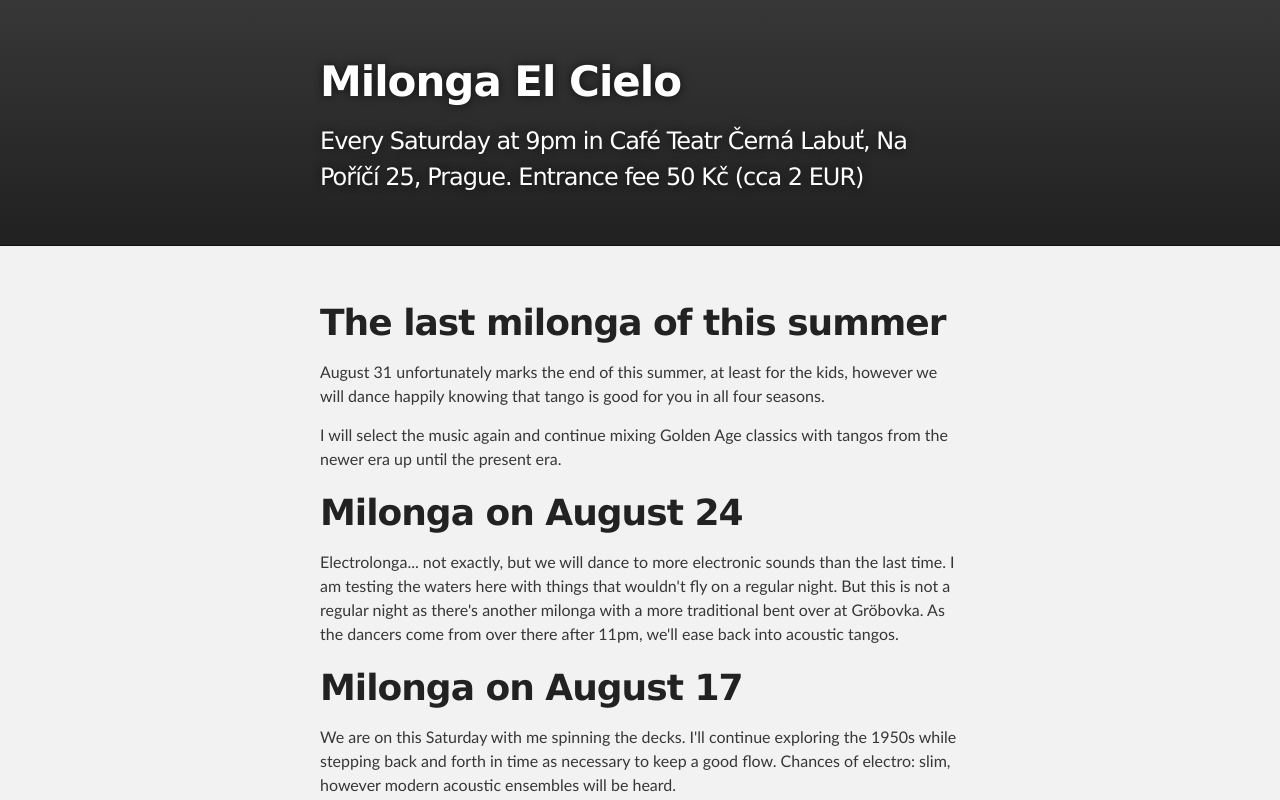
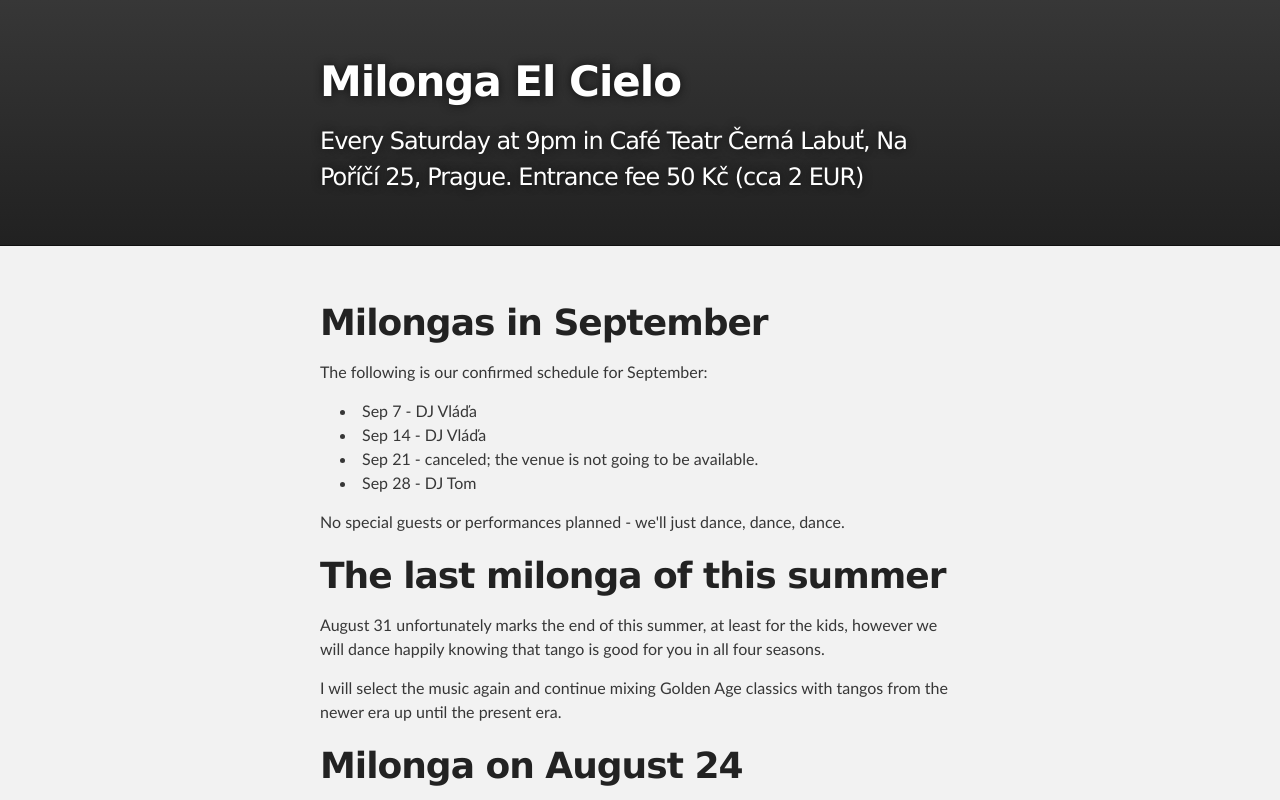
Before and after one commit to teekay/teekay.github.io, a plain HTML site: page index.html in a window 1280 px wide. Shown: the top 800 px of the page. Drawn offline with Linux system fonts and the light colour scheme.

Commit message:
Added info for September 7-28

```diff
--- a/index.html
+++ b/index.html
@@ -26,7 +26,17 @@
     <div id="main_content_wrap" class="outer">
       <section id="main_content" class="inner">
 
-      <h1><a name="upcoming"><span class="octicon octicon-link"></span></a>The last milonga of this summer</h1>
+      <h1><a name="upcoming"><span class="octicon octicon-link"></span></a>Milongas in September</h1>
+      <p>The following is our confirmed schedule for September:</p>
+      <ul>
+        <li>Sep 7 - DJ Vláďa</li>
+        <li>Sep 14 - DJ Vláďa</li>
+        <li>Sep 21 - canceled; the venue is not going to be available.</li>
+        <li>Sep 28 - DJ Tom</li>
+      </ul>
+      <p>No special guests or performances planned - we'll just dance, dance, dance.</p>
+
+      <h1><a name="Aug31"><span class="octicon octicon-link"></span></a>The last milonga of this summer</h1>
       <p>August 31 unfortunately marks the end of this summer, at least for the kids, however we will dance happily knowing that tango is good for you in all four seasons.</p>
       <p>I will select the music again and continue mixing Golden Age classics with tangos from the newer era up until the present era.</p>
 
```
